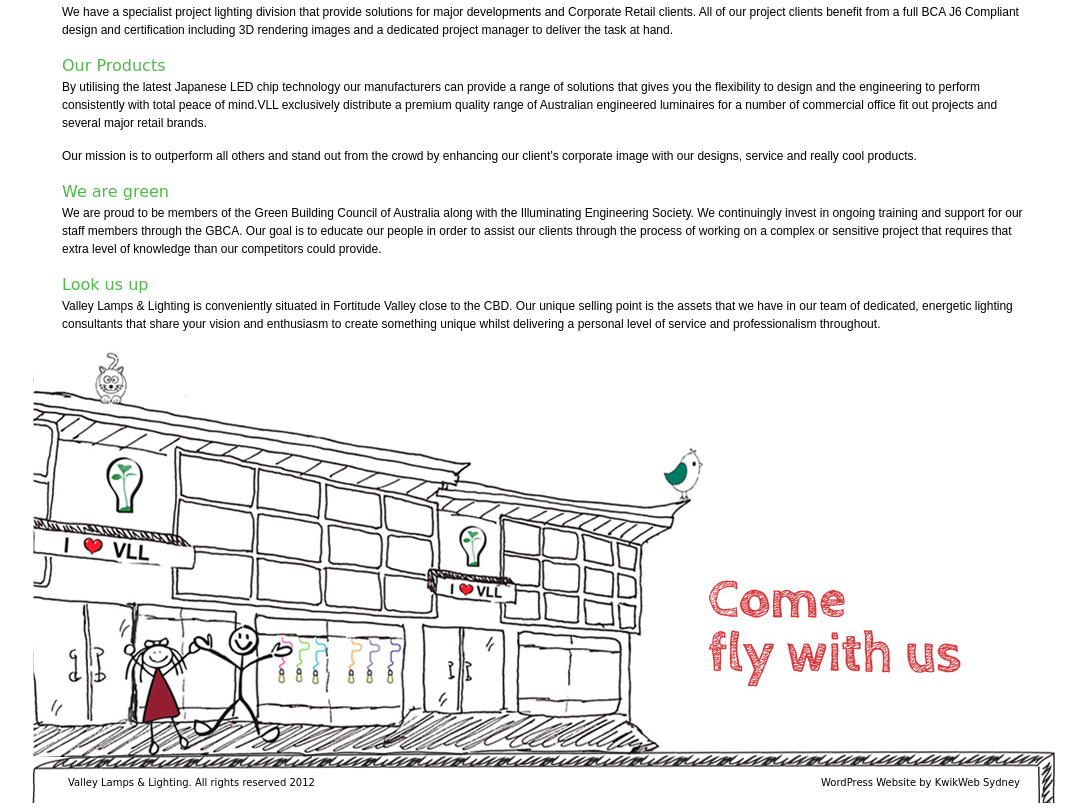
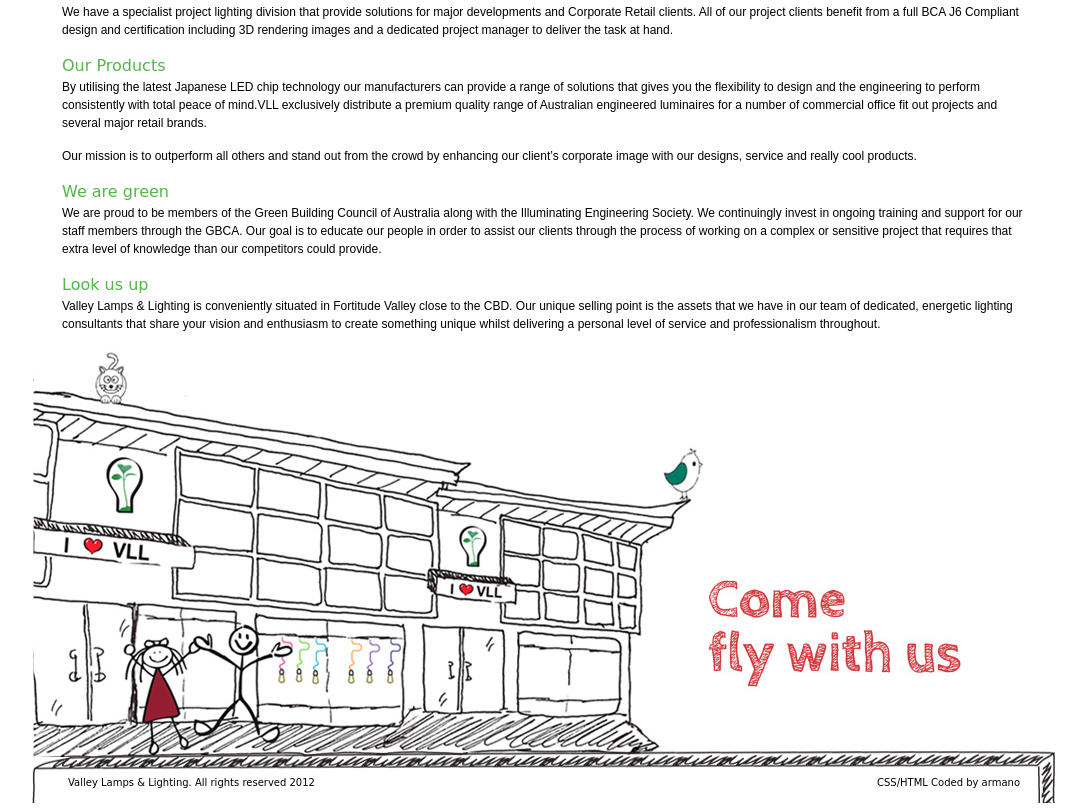
Before and after one commit to sudogem/casestudy-website-vll, a plain HTML site: page about.html in a window 1280 px wide. Shown: the part 753-1561 px from the top of the page, without its empty margins (96-1182 px from the left). Drawn offline with Linux system fonts and the light colour scheme; a web font is replaced by a local one.

Commit message:
Update html contents

```diff
--- a/about.html
+++ b/about.html
@@ -63,7 +63,7 @@
     <div class="additional_img"></div>
     <footer id="main_footer" class="clearfix">
       <h3 class="left">Valley Lamps &amp; Lighting. All rights reserved 2012</h3>
-      <h3 class="right">WordPress Website by KwikWeb Sydney</h3>
+      <h3 class="right">CSS/HTML Coded by armano</h3>
     </footer>
   </div>
 </body>
```
Also changed, not shown: contact.html (+1 -1 lines), design_my_space.html (+1 -1 lines), gallery.html (+1 -1 lines), products.html (+1 -1 lines), solar.html (+1 -1 lines).
